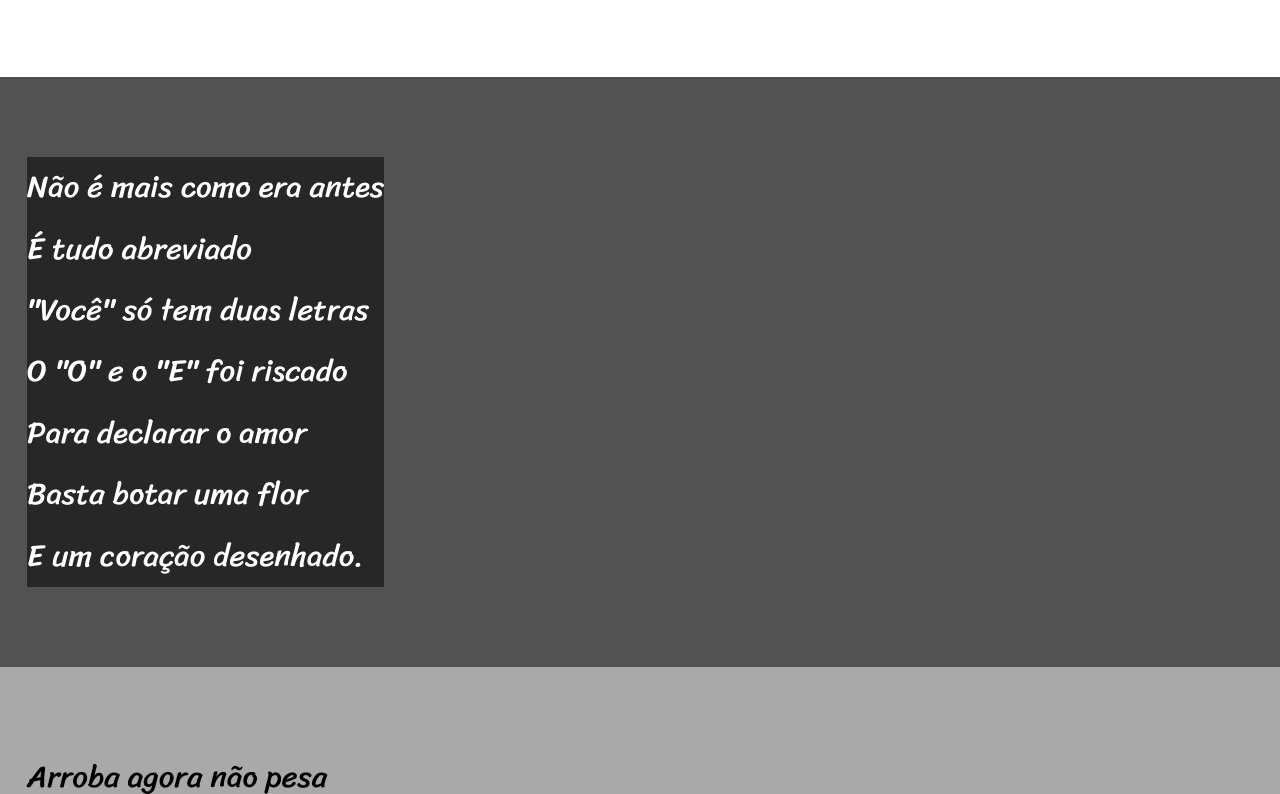
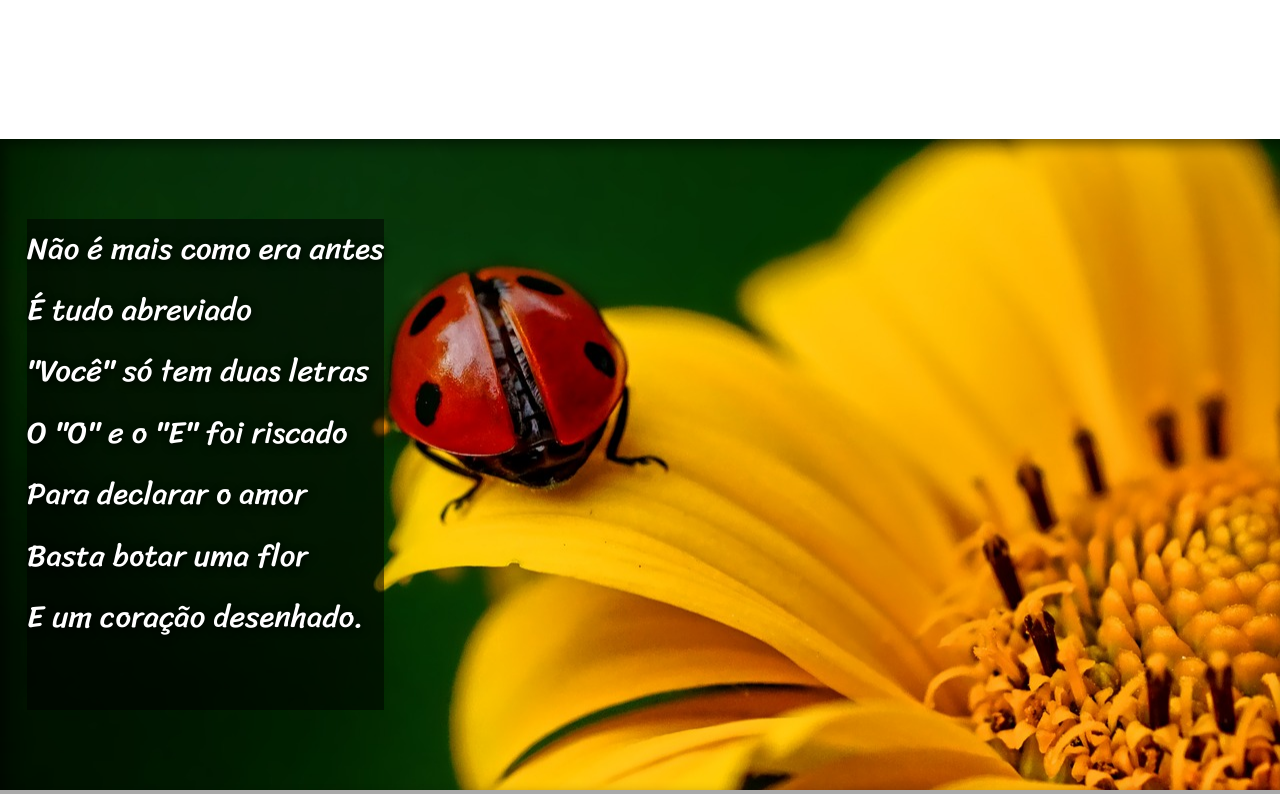
Before and after one commit to nobrexdev/desafio, a plain HTML site: page d003/index.html in a window 1280 px wide. Shown: the part 718-1512 px from the top of the page. Drawn offline with Linux system fonts and the light colour scheme.

Commit message:
está pronto o projeto

```diff
--- a/d003/index.html
+++ b/d003/index.html
@@ -26,7 +26,7 @@
             </p>
         </section>
 
-        <section class="imagem">
+        <section class="imagem" id="img001">
             <p>
                 Não é mais como era antes <br>
                 É tudo abreviado <br>
@@ -61,7 +61,7 @@
         </section>
 
 
-        <section class="imagem">
+        <section class="imagem" id="img002">
             <p>
                 Tenho saudade das cartas <br>
                 Escritas com a própria mão <br>
--- a/d003/style.css
+++ b/d003/style.css
@@ -58,6 +58,10 @@ section{
     font-size: 2.4vw;
 }
 
+section > p{
+    padding-bottom: 2em;
+}
+
 section.normal{
     background-color: white;
     color: black;
@@ -67,12 +71,27 @@ section.normal{
 section.imagem{
     background-color: rgba(0, 0, 0, 0.514);
     color: white;
+    box-shadow: inset 6px 6px 13px 0px rgba(0, 0, 0, 0.473);
+    background-position: cover;
+    background-attachment: fixed;
 }
 
 section.imagem > p{
     display: inline-block;
     background-color: rgba(0, 0, 0, 0.521);
+    text-shadow: 1px 2px 8px black;
 }
+
+section#img001{
+    background-image: url(imagens/background001.jpg);
+    background-position: right center;
+}
+
+section#img002{
+    background-image: url(imagens/background002.jpg);
+    background-position: rigth center;
+}
+
 
 footer{
     background-color: #131314;
```
